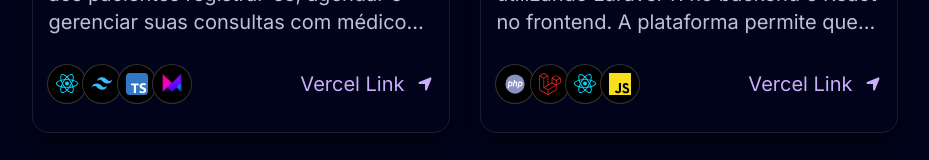
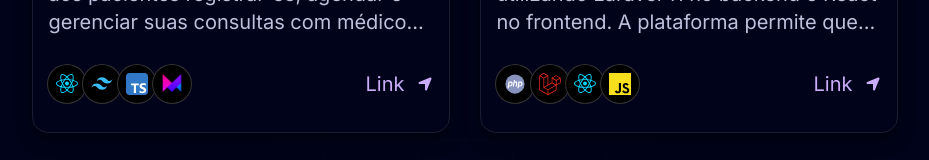
Before and after one commit to godinhorafa/rafaellagodinho, a Next.js app: page / in a window 1280 px wide. Shown: the part 2776-2936 px from the top of the page, without its empty margins (177-1106 px from the left). Built offline with nearby package versions, Linux system fonts and the light colour scheme.

Commit message:
update projects - 1/2

```diff
--- a/components/RecentProjects.tsx
+++ b/components/RecentProjects.tsx
@@ -72,7 +72,7 @@ const RecentProjects = () => {
                     target="_blank"
                     className="flex lg:text-xl md:text-xs text-sm text-purple"
                   >
-                    Vercel Link
+                    Link
                   </a>
                   <FaLocationArrow className="ms-3" color="#CBACF9" />
                 </div>
```
Also changed, not shown: data/index.ts (+24 -0 lines).
